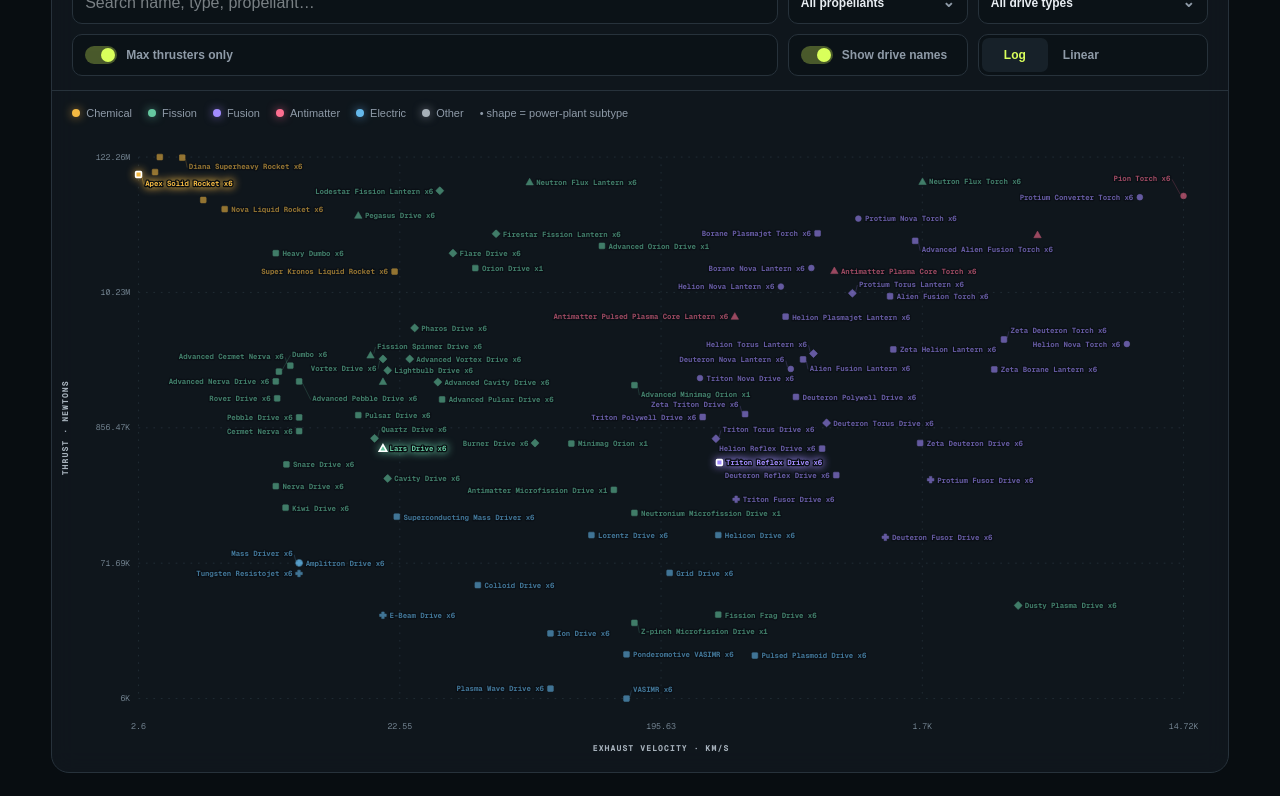
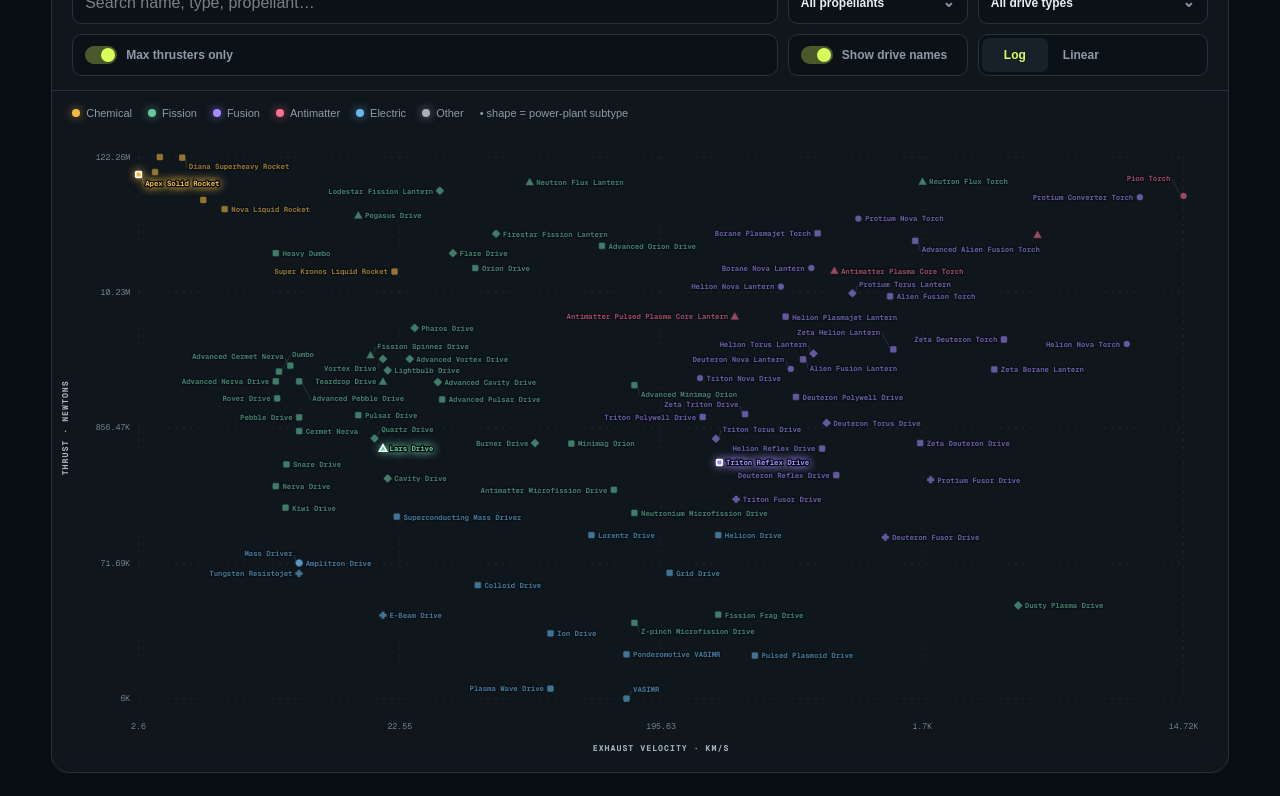
Before and after one commit to Skywardhigh/ti-drive-companion, a Next.js app: page / in a window 1280 px wide. Shown: the part 640-1436 px from the top of the page. Built offline with nearby package versions, Linux system fonts and the light colour scheme.

Commit message:
Hide thruster counts in maximum-only labels

```diff
--- a/app/DriveExplorer.tsx
+++ b/app/DriveExplorer.tsx
@@ -72,14 +72,14 @@ function PlotShape({shape,x,y,color,selected}:{shape:typeof SHAPES[number];x:num
   return <circle cx={x} cy={y} r={selected?4.5:3.5} {...p}/>;
 }
 
-function placeLabels(points:Array<{drive:Drive;x:number;y:number}>,selected:Set<string>,chart:{width:number;height:number;left:number;right:number;top:number;bottom:number},fontSize:number){
+function placeLabels(points:Array<{drive:Drive;x:number;y:number}>,selected:Set<string>,chart:{width:number;height:number;left:number;right:number;top:number;bottom:number},fontSize:number,nameOf:(drive:Drive)=>string){
   const placements=new Map<string,LabelPlacement>(),occupied:Array<{left:number;right:number;top:number;bottom:number}>=[];
   const candidates=[{dx:8,dy:3.5,anchor:"start" as const,leader:false},{dx:-8,dy:3.5,anchor:"end" as const,leader:false},{dx:8,dy:-8,anchor:"start" as const,leader:true},{dx:8,dy:14,anchor:"start" as const,leader:true},{dx:-8,dy:-8,anchor:"end" as const,leader:true},{dx:-8,dy:14,anchor:"end" as const,leader:true},{dx:20,dy:3.5,anchor:"start" as const,leader:true},{dx:-20,dy:3.5,anchor:"end" as const,leader:true},{dx:16,dy:-18,anchor:"start" as const,leader:true},{dx:16,dy:24,anchor:"start" as const,leader:true},{dx:-16,dy:-18,anchor:"end" as const,leader:true},{dx:-16,dy:24,anchor:"end" as const,leader:true}];
   const overlaps=(a:{left:number;right:number;top:number;bottom:number},b:{left:number;right:number;top:number;bottom:number})=>a.left<b.right+3&&a.right+3>b.left&&a.top<b.bottom+2&&a.bottom+2>b.top;
   const markerBounds=points.map(point=>({id:point.drive.dataName,rect:{left:point.x-5,right:point.x+5,top:point.y-5,bottom:point.y+5}}));
   const prioritized=[...points].sort((a,b)=>Number(selected.has(b.drive.dataName))-Number(selected.has(a.drive.dataName))||a.drive.friendlyName.localeCompare(b.drive.friendlyName));
   for(const point of prioritized){
-    const width=Math.max(fontSize*2,point.drive.friendlyName.length*fontSize*.61),height=fontSize*1.2;
+    const width=Math.max(fontSize*2,nameOf(point.drive).length*fontSize*.61),height=fontSize*1.2;
     for(let index=0;index<candidates.length;index++){
       const candidate=candidates[index],textX=point.x+candidate.dx,textY=point.y+candidate.dy;
       const rect={left:candidate.anchor==="start"?textX:textX-width,right:candidate.anchor==="start"?textX+width:textX,top:textY-fontSize*.82,bottom:textY+height-fontSize*.82};
@@ -131,7 +131,8 @@ export function DriveExplorer(){
   const norm=(v:number,min:number,max:number)=>scale==="log"?(Math.log10(v)-Math.log10(min))/Math.max(.00001,Math.log10(max)-Math.log10(min)):(v-min)/Math.max(.00001,max-min);
   const px=(v:number)=>chart.left+norm(v,domain.xMin,domain.xMax)*(chart.width-chart.left-chart.right),py=(v:number)=>chart.top+(1-norm(v,domain.yMin,domain.yMax))*(chart.height-chart.top-chart.bottom);
   const plotPoints=plotted.map(item=>({...item,x:px(item.values.x),y:py(item.values.y)}));
-  const labels=showNames?placeLabels(plotPoints,new Set(selected),chart,readableText?11:9):new Map<string,LabelPlacement>();
+  const chartDriveName=(drive:Drive)=>maxOnly?baseDriveName(drive):drive.friendlyName;
+  const labels=showNames?placeLabels(plotPoints,new Set(selected),chart,readableText?11:9,chartDriveName):new Map<string,LabelPlacement>();
   const ticks=[0,.25,.5,.75,1],tickValue=(r:number,min:number,max:number)=>scale==="log"?10**(Math.log10(min)+r*(Math.log10(max)-Math.log10(min))):min+r*(max-min);
   const toggle=(id:string)=>setSelected(c=>c.includes(id)?c.filter(v=>v!==id):c.length<4?[...c,id]:c);
   const togglePropellant=(value:string)=>setExcludedPropellants(current=>{const next=new Set(current);if(next.has(value))next.delete(value);else next.add(value);return next});
@@ -152,7 +153,7 @@ export function DriveExplorer(){
           {chartMode==="power"&&<><rect className="zero-power-lane" x={chart.left} y={chart.top} width={Math.max(18,px(powerFloor*10)-chart.left)/2} height={chart.height-chart.top-chart.bottom}/><text className="zero-power-label" x={chart.left+8} y={chart.top+17}>SELF-POWERED · 0 GW</text></>}
           {ticks.map(t=>{const x=chart.left+t*(chart.width-chart.left-chart.right),y=chart.top+(1-t)*(chart.height-chart.top-chart.bottom);const xValue=tickValue(t,domain.xMin,domain.xMax);return <g key={t}><line className="grid-line" x1={x} x2={x} y1={chart.top} y2={chart.height-chart.bottom}/><line className="grid-line" x1={chart.left} x2={chart.width-chart.right} y1={y} y2={y}/><text className="axis-text" x={x} y={chart.height-33} textAnchor="middle">{chartMode==="power"&&t===0?"0":compact(xValue)}</text><text className="axis-text" x={chart.left-10} y={y+3} textAnchor="end">{compact(tickValue(t,domain.yMin,domain.yMax))}</text></g>})}
           <text className="axis-label" x={(chart.left+chart.width-chart.right)/2} y={chart.height-7} textAnchor="middle">{mode.xLabel}</text><text className="axis-label" transform={`translate(15 ${(chart.top+chart.height-chart.bottom)/2}) rotate(-90)`} textAnchor="middle">{mode.yLabel}</text>
-          {plotPoints.map(({drive:d,x,y})=>{const active=selected.includes(d.dataName),label=labels.get(d.dataName);return <g className={`point${active?" selected":""}`} style={{color:COLORS[familyOf(d)],opacity:active?1:.58}} key={d.dataName} onClick={()=>toggle(d.dataName)} onMouseEnter={()=>setHovered({drive:d,x:x/chart.width*100,y:y/chart.height*100})} onFocus={()=>setHovered({drive:d,x:x/chart.width*100,y:y/chart.height*100})} tabIndex={0} role="button" aria-label={`Compare ${d.friendlyName}`}><PlotShape shape={shapeOf(d)} x={x} y={y} color={COLORS[familyOf(d)]} selected={active}/>{label?.line&&<line className="label-leader" {...label.line}/>}{label&&<text className="point-label" x={label.textX} y={label.textY} textAnchor={label.anchor}>{d.friendlyName}</text>}</g>})}
+          {plotPoints.map(({drive:d,x,y})=>{const active=selected.includes(d.dataName),label=labels.get(d.dataName);return <g className={`point${active?" selected":""}`} style={{color:COLORS[familyOf(d)],opacity:active?1:.58}} key={d.dataName} onClick={()=>toggle(d.dataName)} onMouseEnter={()=>setHovered({drive:d,x:x/chart.width*100,y:y/chart.height*100})} onFocus={()=>setHovered({drive:d,x:x/chart.width*100,y:y/chart.height*100})} tabIndex={0} role="button" aria-label={`Compare ${d.friendlyName}`}><PlotShape shape={shapeOf(d)} x={x} y={y} color={COLORS[familyOf(d)]} selected={active}/>{label?.line&&<line className="label-leader" {...label.line}/>}{label&&<text className="point-label" x={label.textX} y={label.textY} textAnchor={label.anchor}>{chartDriveName(d)}</text>}</g>})}
         </svg>{hovered&&(()=>{const system=systems.get(hovered.drive.dataName);return <div className={`tooltip ${hovered.y>62?"above":"below"}`} style={{left:`${Math.min(hovered.x,72)}%`,...(hovered.y>62?{bottom:`${100-Math.max(10,Math.min(hovered.y,88))}%`}:{top:`${Math.max(10,Math.min(hovered.y,88))}%`})}}><strong>{hovered.drive.friendlyName}</strong><div className="tooltip-grid"><span>Thrust</span><span>{compact(hovered.drive.thrust_N," N")}</span><span>Exhaust</span><span>{precise(hovered.drive.EV_kps," km/s")}</span>{chartMode!=="performance"&&<><span>Required power</span><span>{formatRequiredPower(hovered.drive)}</span></>}{chartMode==="installed"&&system&&<><span>Installed mass</span><span>{precise(system.totalMass," t")}</span><span>Specific thrust</span><span>{compact(hovered.drive.thrust_N/system.totalMass," N/t")}</span><span>Auto reactor</span><span>{system.plant?.friendlyName??"Self-powered"}</span><span>Radiator</span><span>{system.radiator?radiatorLabel(system.radiator):(hovered.drive.cooling==="Open"?"Open-cycle":"Not required")}</span></>}<span>Subtype</span><span>{subtypeOf(hovered.drive)}</span><span>Propellant</span><span>{readable(hovered.drive.propellant)}</span></div><div className="tooltip-materials"><span>Tank composition</span><b>{compositionOf(hovered.drive)}</b></div></div>})()}</div>}
       </div>
       <aside className="panel compare-panel"><div className="panel-head"><h2 className="panel-title">Compare</h2><span className="count">{selected.length} / 4</span></div><p className="compare-help">Click a point or search by name and type. Shapes distinguish power-plant subtypes inside each color family.</p>
```
Also changed, not shown: 1 other file (tests, documents, lock files or other folders).
